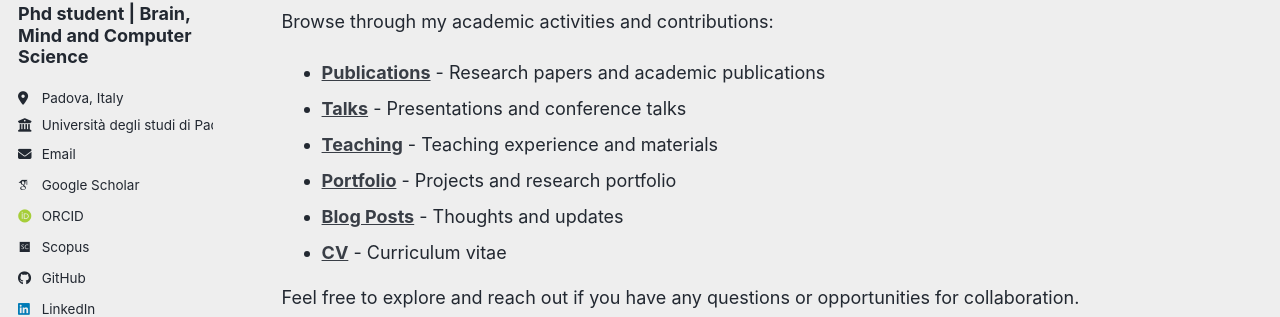
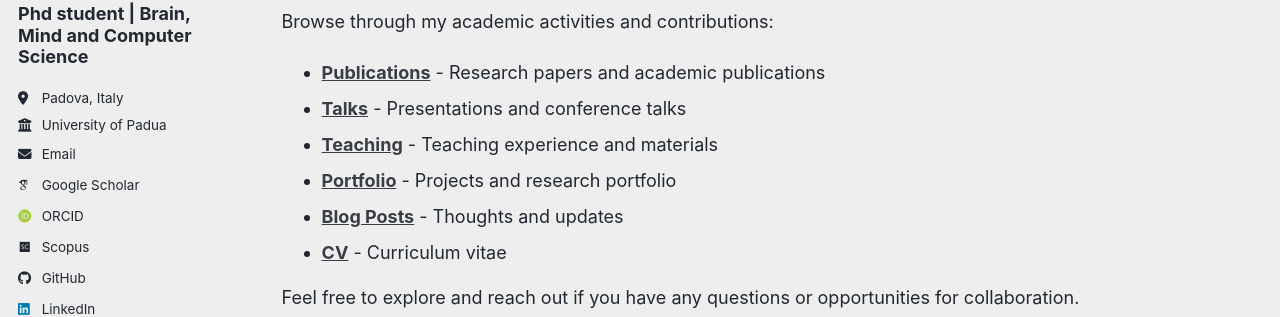
Before and after one commit to enricopitocco/enricopitocco.github.io, a Jekyll site: the page built from index.md, in a window 1280 px wide. Shown: the part 281-598 px from the top of the page. Built offline with Jekyll 4.4.1, drawn with Linux system fonts in a browser that asks for light colours; some web fonts are replaced; a script bundle is joined from its source files by our own code; library files that are not in the unit come from our copies.

Commit message:
Update _config.yml

```diff
--- a/_config.yml
+++ b/_config.yml
@@ -23,7 +23,7 @@ author:
   pronouns         :
   bio              : ""
   location         : "Padova, Italy"
-  employer         : "Università degli studi di Padova"
+  employer         : "University of Padua"
   uri              :
   email            : "enrico.pitocco@phd.unipd.it"
   academia         :
```
